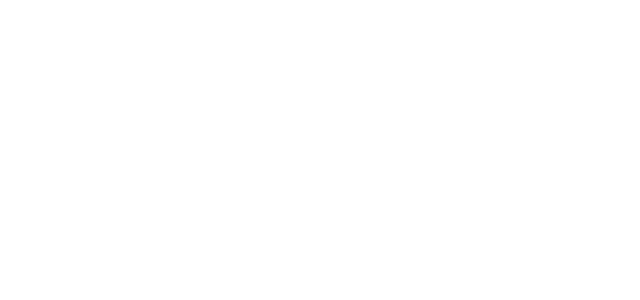
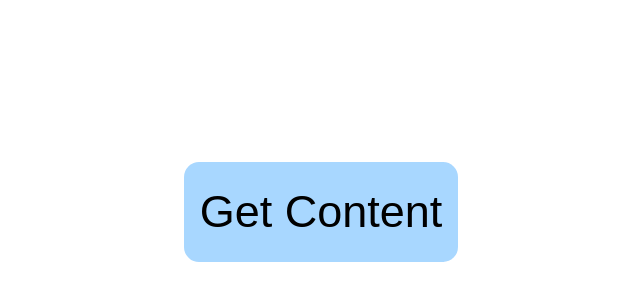
Before and after one commit to TheLuckyman30/Digital_Storytelling, a React (Vite) app: page / in a window 1280 px wide. Shown: the part 188-488 px from the top of the page, without its empty margins (319-959 px from the left). Built offline with nearby package versions, Linux system fonts and the light colour scheme.

Commit message:
Added react markdown

```diff
--- a/package.json
+++ b/package.json
@@ -12,7 +12,8 @@
   "dependencies": {
     "googleapis": "^146.0.0",
     "react": "^19.0.0",
-    "react-dom": "^19.0.0"
+    "react-dom": "^19.0.0",
+    "react-markdown": "^10.1.0"
   },
   "devDependencies": {
     "@eslint/js": "^9.21.0",
--- a/src/App.css
+++ b/src/App.css
@@ -4,3 +4,16 @@
   padding: 2rem;
   text-align: center;
 }
+
+.button {
+  background-color: rgb(168, 215, 255);
+  border-radius: 15px;
+  padding: 1rem;
+  font-size: 45px;
+  cursor: pointer;
+  transition: 0.2s;
+}
+
+.button:hover {
+  transform: translateY(-5px);
+}
--- a/src/App.tsx
+++ b/src/App.tsx
@@ -1,36 +1,41 @@
-import { useEffect, useState } from "react";
+import { useState } from "react";
 import { docs_v1 } from 'googleapis'
+import ReactMarkdown from "react-markdown";
 import './App.css'
 
 function App() {
   const [text, setText] = useState<string[]>([]);
+  const[test, setTest] = useState<string>('');
 
-  // useEffect(() => {
+  function getContent () {
+    fetch('http://localhost:3001')
+      .then((response) => response.json())
+      .then((document: docs_v1.Schema$Body) => {
+        const contents = document?.content
+        if (contents) {
+          const temp: string[] = [];
+          contents.forEach((content) => {
+            const elements = content.paragraph?.elements;
+            if (elements) {
+              elements.forEach((element) => {
+                if (element.textRun?.content) {
+                  temp.push(element.textRun.content.toString())
+                  setText(temp);
+                }
+              });
+            }
+          });
+        }
+        setTest(text.join(''));
+      });
 
-  //   fetch('http://localhost:3001')
-  //     .then((response) => response.json())
-  //     .then((document: docs_v1.Schema$Body) => {
-  //       const contents = document?.content
-  //       if (contents) {
-  //         const temp: string[] = [];
-  //         contents.forEach((content) => {
-  //           const elements = content.paragraph?.elements;
-  //           if (elements) {
-  //             elements.forEach((element) => {
-  //               if (element.textRun?.content) {
-  //                 temp.push(element.textRun.content.toString())
-  //                 setText(temp);
-  //               }
-  //             });
-  //           }
-  //         });
-  //       }
-  //     });
-  // }, []);
+  }
 
   return (
     <div>
-      {text}
+      <div onClick={getContent} className="button">Get Content</div>
+      <ReactMarkdown>{test}</ReactMarkdown>
+
     </div>
   );
 }
--- a/src/index.css
+++ b/src/index.css
@@ -1,5 +1,5 @@
 :root {
-  font-family: system-ui, Avenir, Helvetica, Arial, sans-serif;
+  font-family: sans-serif;
   line-height: 1.5;
   font-weight: 400;
 
```
Also changed, not shown: 2 other files (tests, documents, lock files or other folders).
